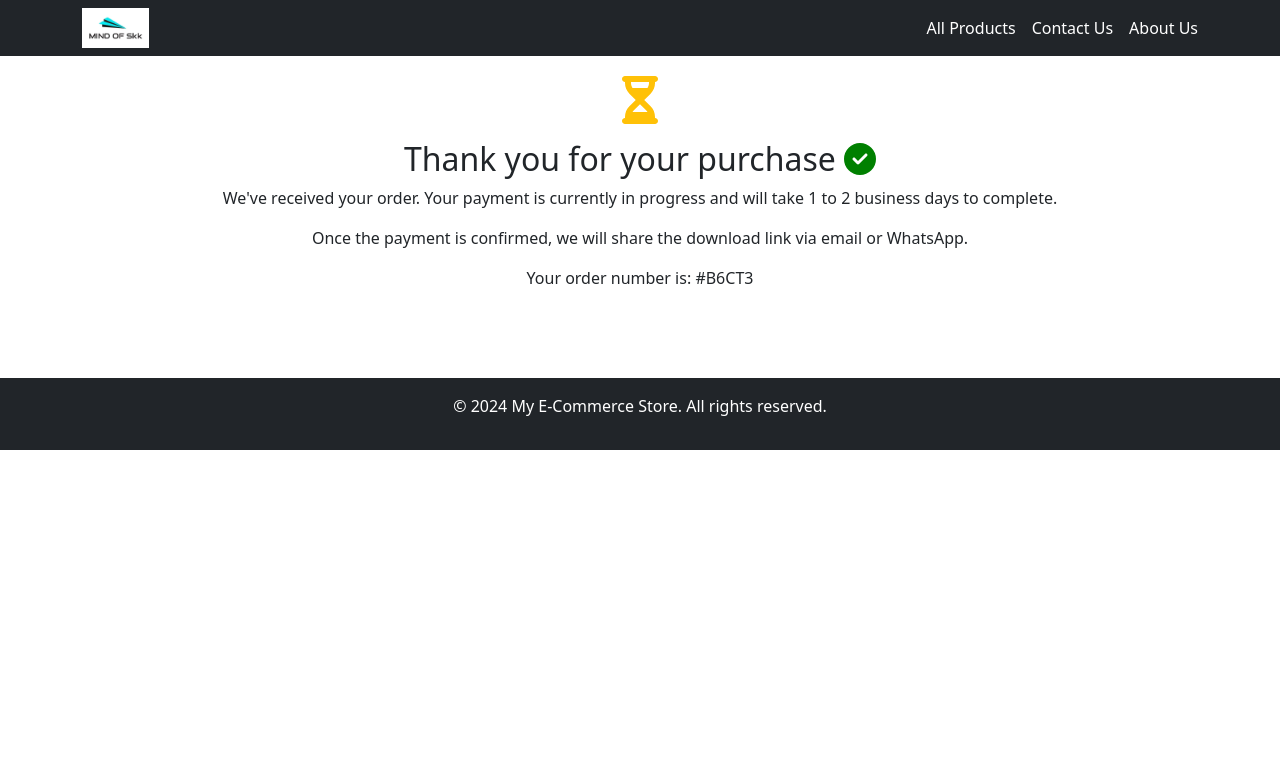
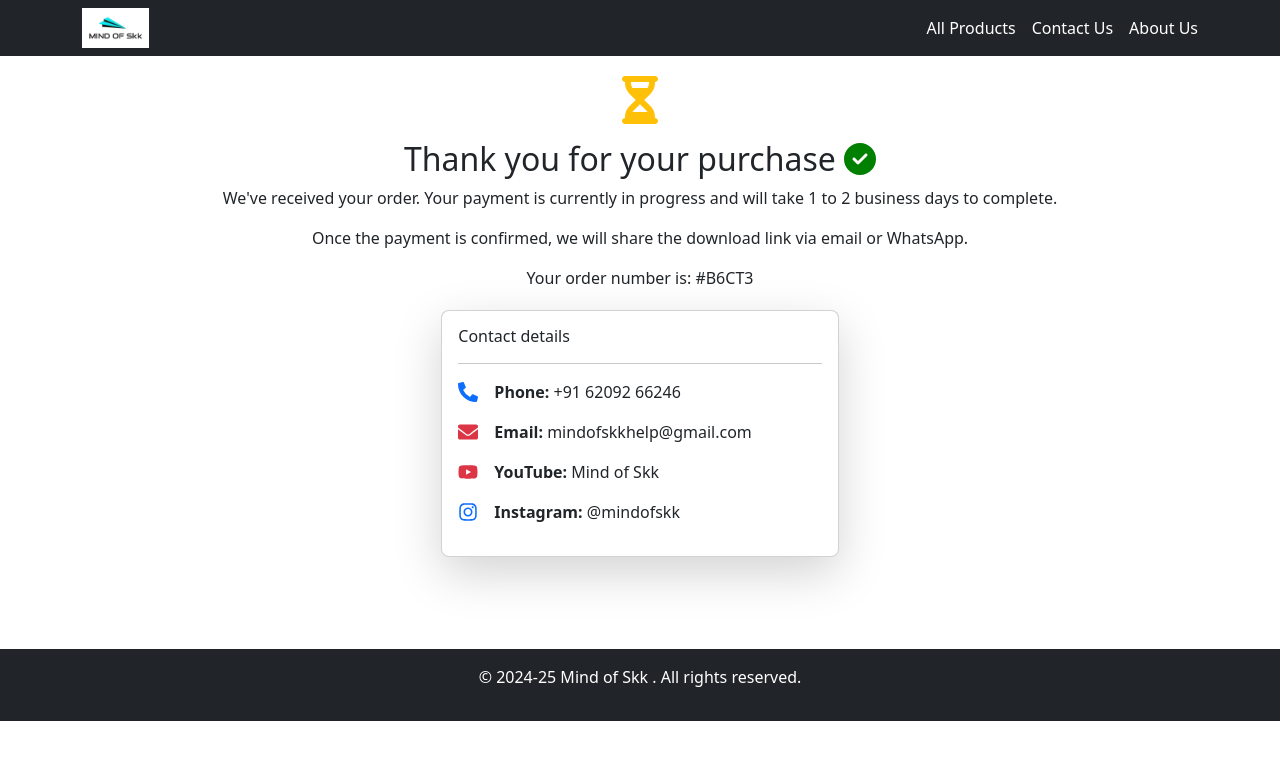
Before and after one commit to MindofSkk/Flexi, a React (Create React App) app: page /PaymentDone in a window 1280 px wide. Shown: the top 760 px of the page. Built offline with nearby package versions, Linux system fonts and the light colour scheme.

Commit message:
all set to go

```diff
--- a/package.json
+++ b/package.json
@@ -20,6 +20,7 @@
     "react": "^18.3.1",
     "react-bootstrap-typeahead": "^6.3.2",
     "react-dom": "^18.3.1",
+    "react-icons": "^5.3.0",
     "react-router-dom": "^6.27.0",
     "react-scripts": "5.0.1",
     "react-table": "^7.8.0",
--- a/src/Routes/index.tsx
+++ b/src/Routes/index.tsx
@@ -6,6 +6,7 @@ import Admin from "../components/Admin";
 import ProductList from "../components/pages/ProductList";
 import ProductDetails from "../components/pages/ProductDetails";
 import OrderConfirmation from "../components/pages/OrderConfirmation";
+import ContactUs from "../components/pages/Contactus";
 // import About from '../components/pages/About';
 // import NotFound from '../components/pages/NotFound';
 
@@ -17,6 +18,8 @@ const AppRoutes: React.FC = () => {
         {/* <Route path="/Payment-Details" element={<PaymentDetails />} /> */}
         <Route path="/:productUrl" element={<ProductDetails />} />
         <Route path="/PaymentDone" element={<OrderConfirmation />} />
+        <Route path="/Contact-us" element={<ContactUs />} />
+
 
         <Route path="/admin8086" element={<Admin />} />
         {/* <Route path="/home" element={<Home />} /> */}
--- /dev/null
+++ b/src/components/pages/Contactus.tsx
@@ -0,0 +1,67 @@
+import { FaPhoneAlt, FaEnvelope, FaYoutube, FaInstagram } from "react-icons/fa";
+
+const ContactUs = () => {
+  return (
+    <div className="container py-5">
+      <h2 className="text-center mb-4">Contact Us</h2>
+      <div className="row justify-content-center">
+        {/* Contact Information Card */}
+        <div className="col-md-6 col-lg-4 mb-4">
+          <div className="card shadow-lg rounded-3">
+            <div className="card-body">
+              <h5 className="card-title text-start mb-3">Contact Details</h5>
+
+              <ul className="list-unstyled">
+                {/* Phone Number */}
+                <li className="d-flex align-items-center mb-3">
+                  <FaPhoneAlt className="text-primary me-3" size={20} />
+                  <span>
+                    <strong>Phone:</strong>{" "}
+                    <a href="tel:+1234567890" className="text-decoration-none text-dark">
+                      +91 62092 66246
+                    </a>
+                  </span>
+                </li>
+
+                {/* Email Address */}
+                <li className="d-flex align-items-center mb-3">
+                  <FaEnvelope className="text-danger me-3" size={20} />
+                  <span>
+                    <strong>Email:</strong>{" "}
+                    <a href="mailto:contact@example.com" className="text-decoration-none text-dark">
+                      mindofskkhelp@gmail.com
+                    </a>
+                  </span>
+                </li>
+
+                {/* YouTube */}
+                <li className="d-flex align-items-center mb-3">
+                  <FaYoutube className="text-danger me-3" size={20} />
+                  <span>
+                    <strong>YouTube:</strong>{" "}
+                    <a href="https://youtube.com/@mindofskk?si=UxT4qU8t8EQARIKo" className="text-decoration-none text-dark" target="_blank" rel="noopener noreferrer">
+                     Mind of Skk
+                    </a>
+                  </span>
+                </li>
+
+                {/* Instagram */}
+                <li className="d-flex align-items-center mb-3">
+                  <FaInstagram className="text-primary me-3" size={20} />
+                  <span>
+                    <strong>Instagram:</strong>{" "}
+                    <a href="https://www.instagram.com/mindofskk" className="text-decoration-none text-dark" target="_blank" rel="noopener noreferrer">
+                      @mindofskk
+                    </a>
+                  </span>
+                </li>
+              </ul>
+            </div>
+          </div>
+        </div>
+      </div>
+    </div>
+  );
+};
+
+export default ContactUs;
--- a/src/components/pages/Footer.tsx
+++ b/src/components/pages/Footer.tsx
@@ -5,7 +5,7 @@ const Footer: React.FC = () => {
   return (
     <footer className="bg-dark text-white p-3 mt-5">
       <div className="container text-center">
-        <p>&copy; 2024 My E-Commerce Store. All rights reserved.</p>
+        <p>&copy; 2024-25 Mind of Skk . All rights reserved.</p>
       </div>
     </footer>
   );
--- a/src/components/pages/Header.tsx
+++ b/src/components/pages/Header.tsx
@@ -21,7 +21,7 @@ const Header: React.FC = () => {
             <a href="/" className="text-white text-decoration-none" >All Products</a>
           </li>
           <li className="me-3">
-            <a href="/" className="text-white text-decoration-none">Contact Us</a>
+            <a href="/Contact-us" className="text-white text-decoration-none">Contact Us</a>
           </li>
           <li>
             <a href="/" className="text-white text-decoration-none">About Us</a>
--- a/src/components/pages/OrderConfirmation.tsx
+++ b/src/components/pages/OrderConfirmation.tsx
@@ -3,6 +3,7 @@ import { FontAwesomeIcon } from "@fortawesome/react-fontawesome";
 import { faCheckCircle } from "@fortawesome/free-solid-svg-icons";
 import "./test.css";
 import { faSpinner, faHourglassHalf } from "@fortawesome/free-solid-svg-icons";
+import { FaPhoneAlt, FaEnvelope, FaYoutube, FaInstagram } from "react-icons/fa";
 
 interface OrderItem {
   image: string;
@@ -75,6 +76,63 @@ const OrderConfirmation: React.FC = () => {
         </p>
         <p>Your order number is: {orderData.orderNumber}</p>
       </div>
+      <div className="row justify-content-center">
+        {/* Contact Information Card */}
+        <div className="col-md-6 col-lg-4 mb-4">
+          <div className="card shadow-lg rounded-3">
+            <div className="card-body">
+            <h6 className="card-title  mb-3 text-start">Contact details</h6>
+            <hr />
+
+              <ul className="list-unstyled">
+                {/* Phone Number */}
+                <li className="d-flex align-items-center mb-3">
+                  <FaPhoneAlt className="text-primary me-3" size={20} />
+                  <span>
+                    <strong>Phone:</strong>{" "}
+                    <a href="tel:+1234567890" className="text-decoration-none text-dark">
+                      +91 62092 66246
+                    </a>
+                  </span>
+                </li>
+
+                {/* Email Address */}
+                <li className="d-flex align-items-center mb-3">
+                  <FaEnvelope className="text-danger me-3" size={20} />
+                  <span>
+                    <strong>Email:</strong>{" "}
+                    <a href="mailto:contact@example.com" className="text-decoration-none text-dark">
+                      mindofskkhelp@gmail.com
+                    </a>
+                  </span>
+                </li>
+
+                {/* YouTube */}
+                <li className="d-flex align-items-center mb-3">
+                  <FaYoutube className="text-danger me-3" size={20} />
+                  <span>
+                    <strong>YouTube:</strong>{" "}
+                    <a href="https://youtube.com/@mindofskk?si=UxT4qU8t8EQARIKo" className="text-decoration-none text-dark" target="_blank" rel="noopener noreferrer">
+                     Mind of Skk
+                    </a>
+                  </span>
+                </li>
+
+                {/* Instagram */}
+                <li className="d-flex align-items-center mb-3">
+                  <FaInstagram className="text-primary me-3" size={20} />
+                  <span>
+                    <strong>Instagram:</strong>{" "}
+                    <a href="https://www.instagram.com/mindofskk" className="text-decoration-none text-dark" target="_blank" rel="noopener noreferrer">
+                      @mindofskk
+                    </a>
+                  </span>
+                </li>
+              </ul>
+            </div>
+          </div>
+        </div>
+      </div>
 
       {/* <div className="order-summary">
         <h2>Order Summary</h2>
```
Also changed, not shown: 1 other file (tests, documents, lock files or other folders).
